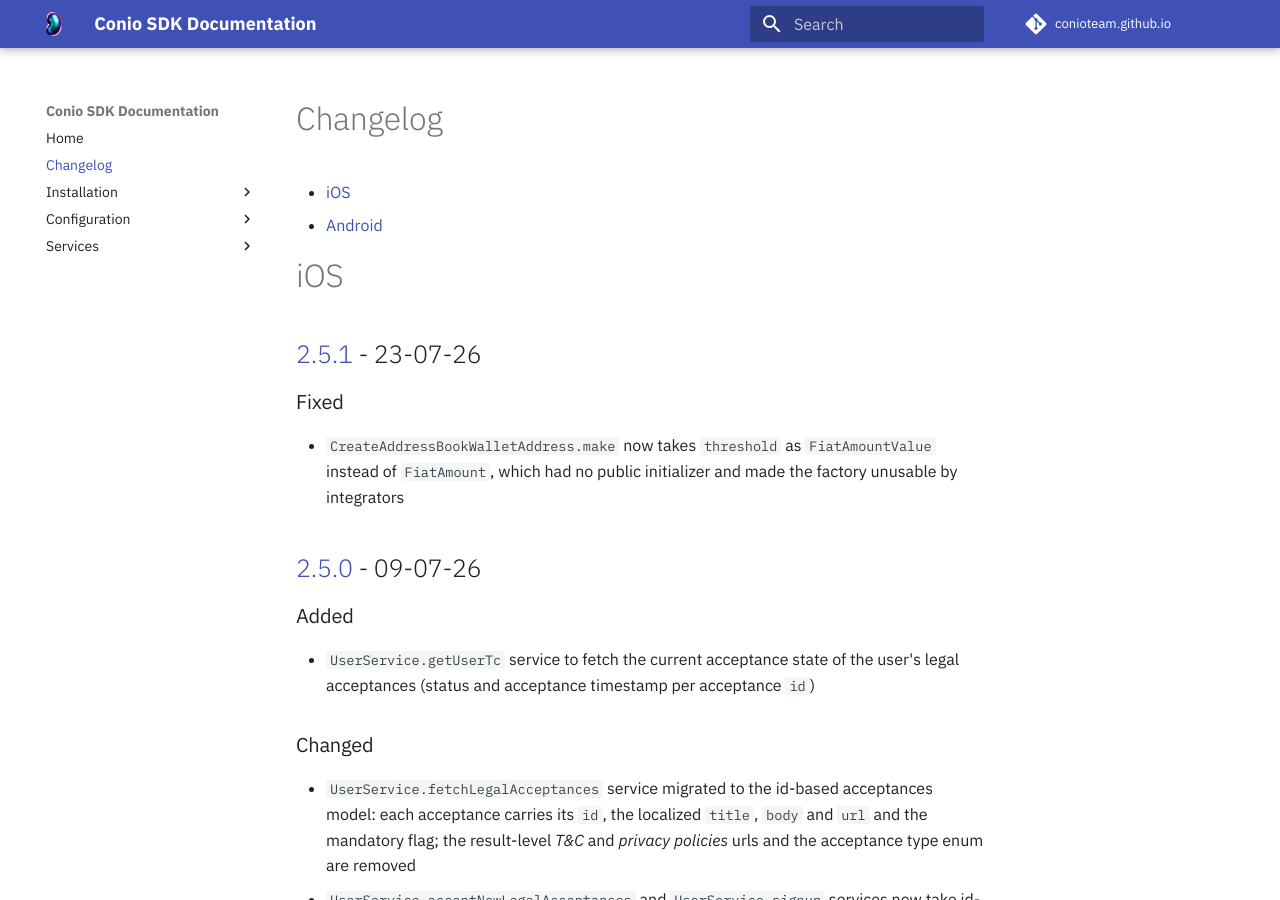
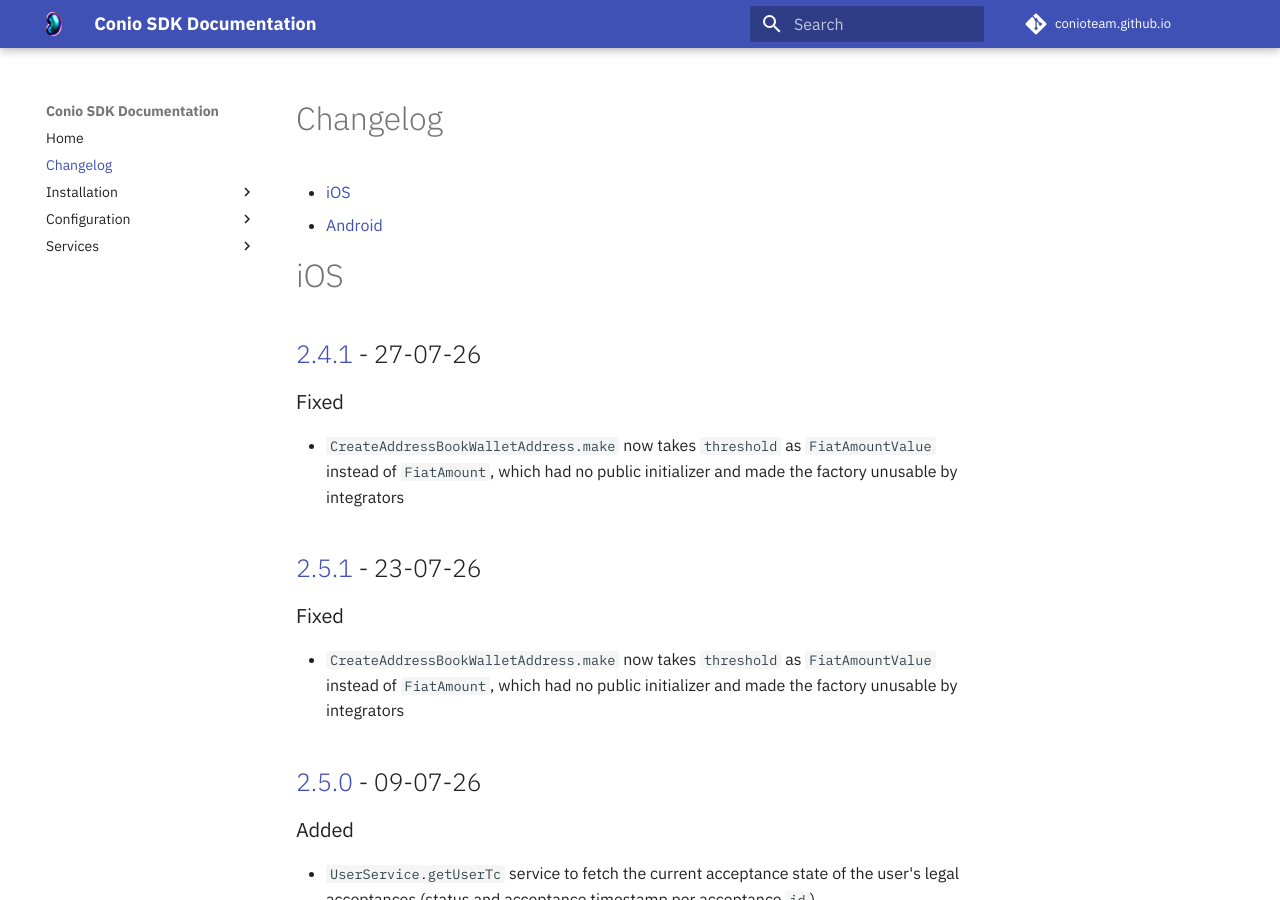
Before and after one commit to Conio/conio.github.io, an MkDocs documentation site: the page built from docs/CHANGELOG.md, in a window 1280 px wide and 900 px high. Built offline with MkDocs 1.6.1 and Material for MkDocs 9.7.7, drawn with Linux system fonts in a browser that asks for light colours; comment, search, counter and statistics services are not loaded; the version menu is left out.

Commit message:
doc: update CHANGELOG with 2.4.1 iOS release

```diff
--- a/docs/CHANGELOG.md
+++ b/docs/CHANGELOG.md
@@ -24,6 +24,11 @@
 
 
 # iOS
+
+## [2.4.1](https://bitbucket.org/squadrone/conio-sdk-b2b-ios/src/2.4.1/) - 27-07-26
+
+### Fixed
+- `CreateAddressBookWalletAddress.make` now takes `threshold` as `FiatAmountValue` instead of `FiatAmount`, which had no public initializer and made the factory unusable by integrators
 
 ## [2.5.1](https://bitbucket.org/squadrone/conio-sdk-b2b-ios/src/2.5.1/) - 23-07-26
 
```
